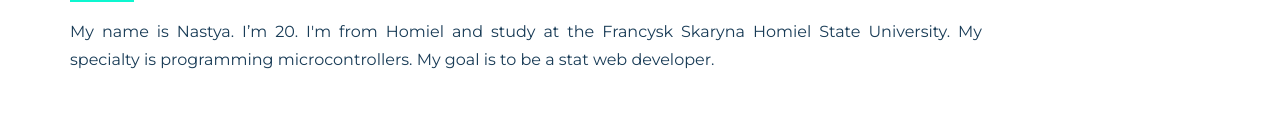
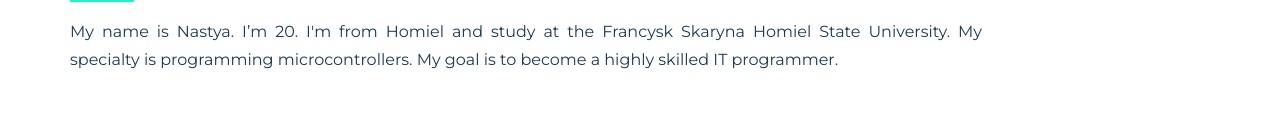
Before and after one commit to AMaslenkina/CV, a plain HTML site: page index.html in a window 1280 px wide. Shown: the part 761-885 px from the top of the page. Drawn offline with Linux system fonts and the light colour scheme.

Commit message:
fixed discription

```diff
--- a/index.html
+++ b/index.html
@@ -75,7 +75,7 @@
                 <div class="summary-wrapper">
                     <h2 class="summary-title underline">About me</h2>
                     <p class="summary-text">
-                        My name is Nastya. I’m 20. I'm from Homiel and study at the Francysk Skaryna Homiel State University. My specialty is programming microcontrollers. My goal is to be a stat web developer.
+                        My name is Nastya. I’m 20. I'm from Homiel and study at the Francysk Skaryna Homiel State University. My specialty is programming microcontrollers. My goal is to become a highly skilled IT programmer.
 
                     </p>
 
```
